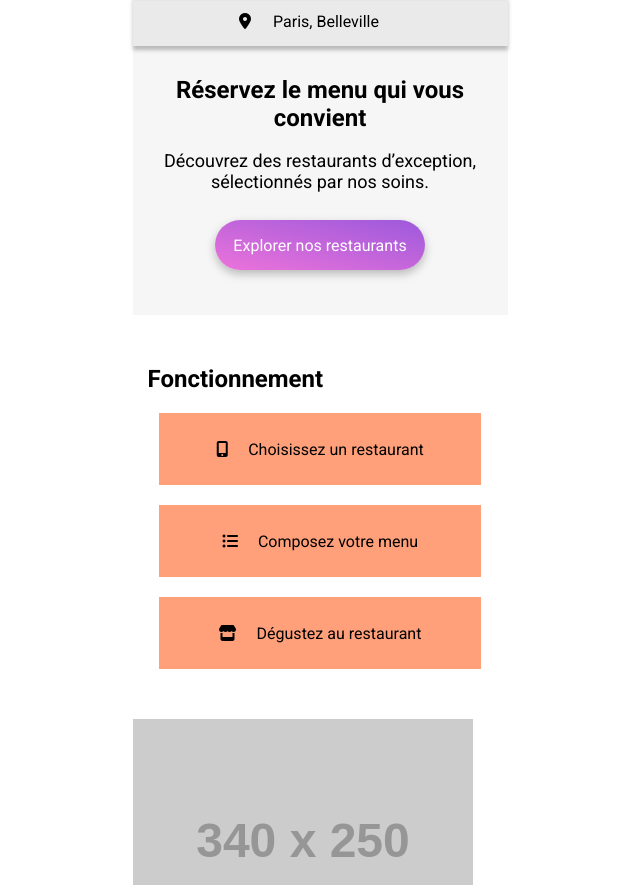
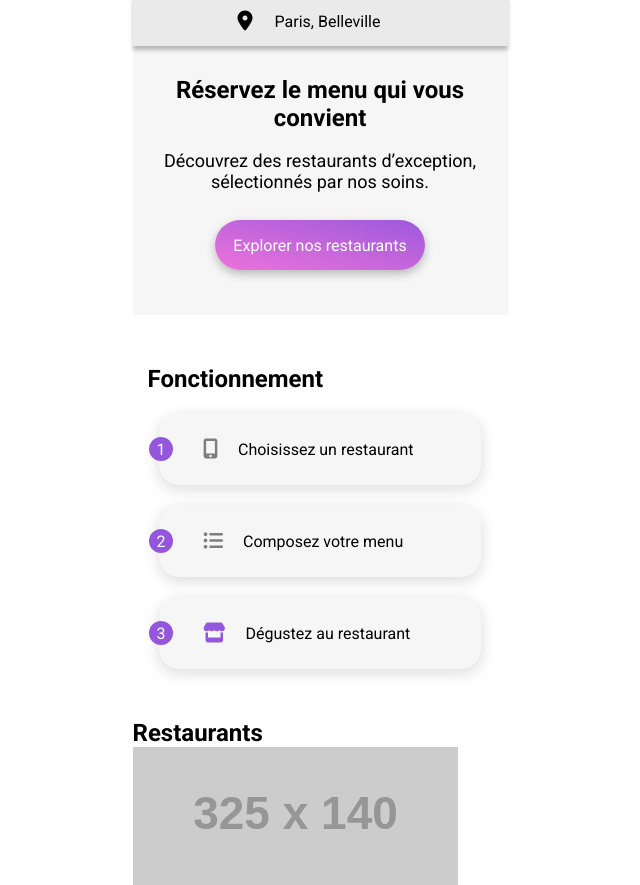
Before and after one commit to debbahj/ohmyfood, a website: page index.html in a window 1280 px wide. Shown: the part 67-952 px from the top of the page, without its empty margins (320-960 px from the left). Drawn offline with Linux system fonts and the light colour scheme; placeholder pictures from the web are drawn by us; a web font is replaced by a local one.

Commit message:
fin how-to + restaurant en cours

```diff
--- a/index.html
+++ b/index.html
@@ -32,17 +32,15 @@
         <div class="how-to-use">
             <h1 class="how-to-use__title font__home--title">Fonctionnement</h1>
             <div class="how-to-use__list">
-                <div class="how-to-use__list--item"><i class="fas fa-mobile-screen-button"></i>Choisissez un restaurant</div>
-                <div class="how-to-use__list--item"><i class="fas fa-list-ul"></i>Composez votre menu</div>
-                <div class="how-to-use__list--item"><i class="fas fa-store"></i>Dégustez au restaurant</div>
+                <div class="how-to-use__list--item"><div class="how-to-use__list--number">1</div><i class="fas fa-mobile-screen-button icon-grey"></i>Choisissez un restaurant</div>
+                <div class="how-to-use__list--item"><div class="how-to-use__list--number">2</div><i class="fas fa-list-ul icon-grey"></i>Composez votre menu</div>
+                <div class="how-to-use__list--item"><div class="how-to-use__list--number">3</div><i class="fas fa-store icon-purple"></i>Dégustez au restaurant</div>
             </div>
         </div>
 
-        <div class="div3">
-            <img src="https://placehold.co/340x250" alt="">
-            <img src="https://placehold.co/340x250" alt="">
-            <img src="https://placehold.co/340x250" alt="">
-            <img src="https://placehold.co/340x250" alt="">
+        <div class="restaurant">
+            <h1 class="restaurant__title font__home--title">Restaurants</h1>
+
         </div>
     </main>
 
--- a/scss/components/_how-to-use.scss
+++ b/scss/components/_how-to-use.scss
@@ -1,3 +1,5 @@
+@use "../utils/variables" as utils;
+
 .how-to-use {
     display: flex;
     flex-direction: column;
@@ -10,12 +12,26 @@
         gap: 20px;
         &--item {
             display: flex;
-            justify-content: center;
+            justify-content: start;
             align-items: center;
             min-width: 322px;
             height: 72px;
             gap: 20px;
-            background: lightsalmon;
+            border-radius: 20px;
+            box-shadow: 0px 4px 15px 0px rgba(0, 0, 0, 0.15);
+            background: utils.$color-bg;
+        }
+        &--number {
+            display: flex;
+            justify-content: center;
+            align-items: center;
+            position: relative;
+            right: 10px;
+            width: 24px;
+            height: 24px;
+            color: white;
+            border-radius: 20px;
+            background: utils.$color-primary;
         }
     }
 }
--- a/scss/utils/_fonts.scss
+++ b/scss/utils/_fonts.scss
@@ -15,7 +15,7 @@ $ff-text: Roboto, sans-serif; // Par defaut
     // &--desc {
     //     font-size: 1rem; // 16px
     //     font-weight: 500;
-    // }
+    // } inutile ?
     &--restaurant {
         font-size: 1.125rem;
         font-weight: 700;
--- /dev/null
+++ b/scss/utils/_icon.scss
@@ -0,0 +1,14 @@
+@use "./variables" as utils;
+
+.fas {
+    font-size: 20px;
+}
+
+.fa-mobile-screen-button,
+.fa-list-ul {
+    color: #7E7E7E;
+}
+
+.fa-store {
+    color: utils.$color-primary;
+}
--- a/scss/utils/_index.scss
+++ b/scss/utils/_index.scss
@@ -1,2 +1,3 @@
 @forward "./variables";
 @forward "./fonts";
+@forward "./icon";
```
Also changed, not shown: assets/style/style.css, scss/layouts/_restaurant.scss (added), 1 other file.
